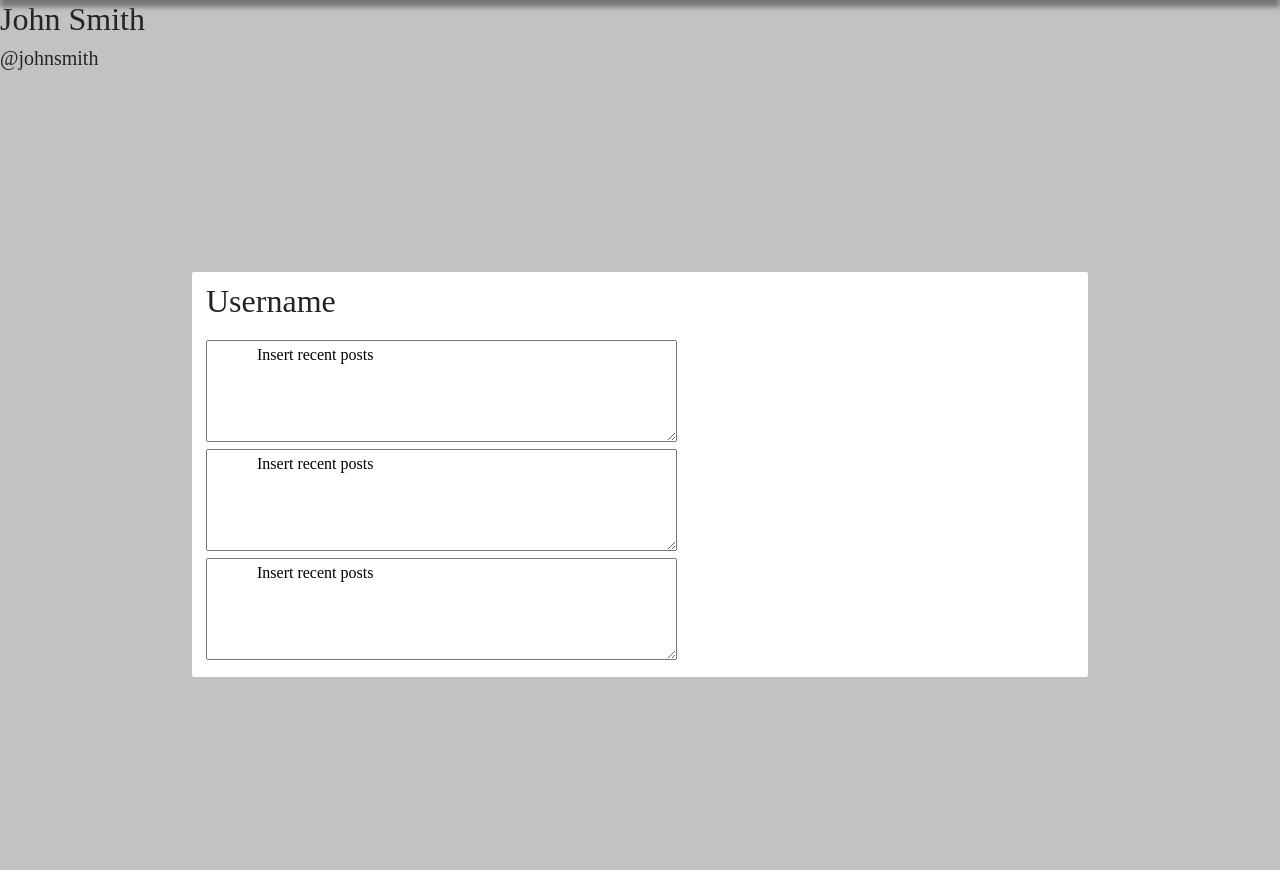
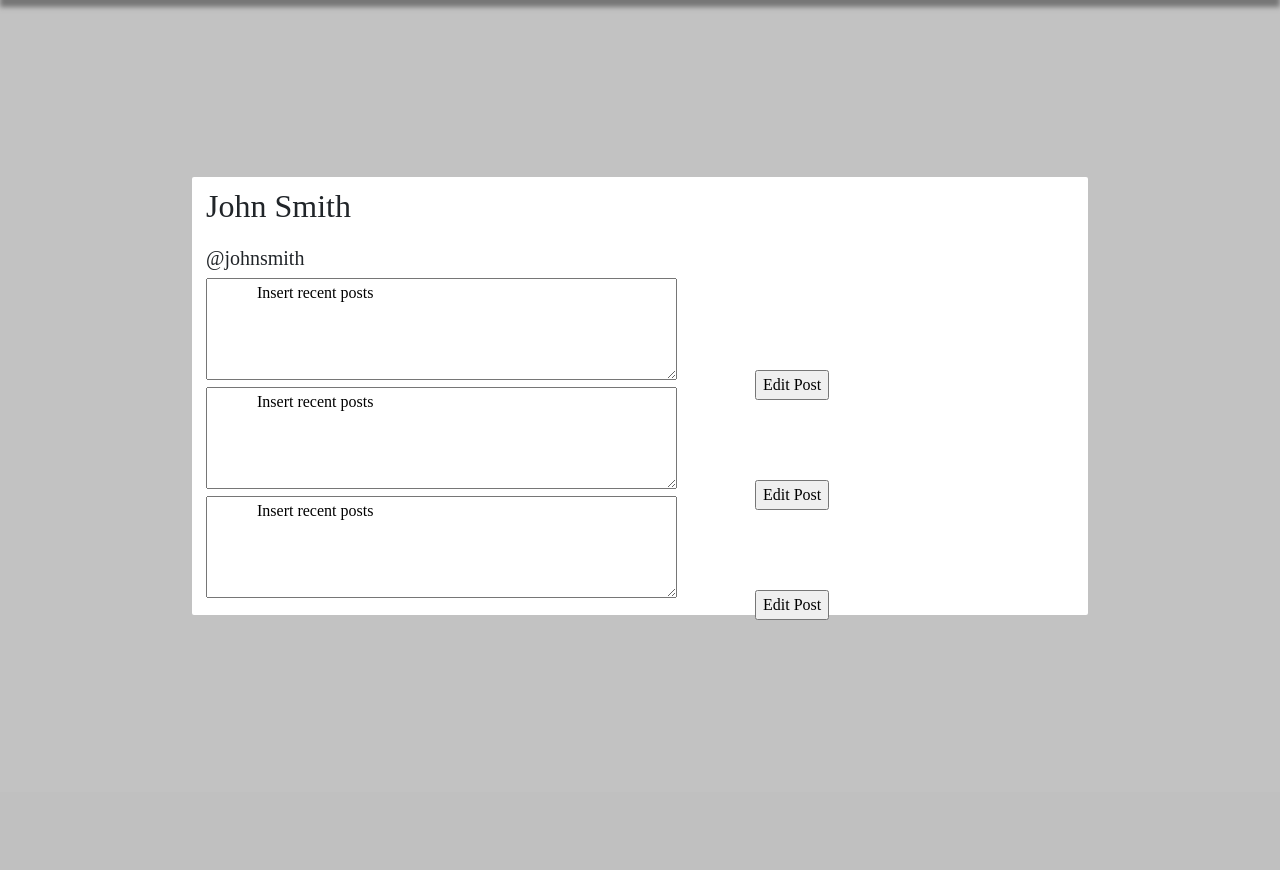
Before and after one commit to hassanchug/3155_Proj-Sociali, a Flask app: page /user_profile in a window 1280 px wide. Shown: the part 70-940 px from the top of the page. After the commit the page ends 690 px from the top, so only its background shows below. Run offline with Flask 2, Linux system fonts and the light colour scheme; some web fonts are replaced.

Commit message:
edits for html pages

```diff
--- a/templates/user_login.html
+++ b/templates/user_login.html
@@ -24,7 +24,7 @@
         <form>
             <input class="input-boxes" size="30px" type="text" id="username" name="username" placeholder="Username"><br>
             <input class="input-boxes" size="30px" type="password" id="password" name="password" placeholder="Password"><br>
-            <button type="submit" class="button" style="margin-left: 95px;">Log In</button>
+            <button href="/post_feed" type="submit" class="button" style="margin-left: 95px;">Log In</button>
         </form>
         <h1 style="margin-top: 20px; font-size: 18px; margin-left: 55px;">
             New to Socaili?
--- a/templates/user_profile.html
+++ b/templates/user_profile.html
@@ -39,20 +39,29 @@
 </header>
 
 <body class="website-font" style="background-color: #c2c2c2;">
-    <h2>John Smith</h2>
-    <h5>@johnsmith</h5>
   <div class = "form-container">
     <form action="#" class="form-wrap" method="POST">
-        <h2>Username</h2>
+        <h2>John Smith</h2>
+        <h5>@johnsmith</h5>
         <textarea id="w3review" name="w3review" rows="4" cols="50">
             Insert recent posts
         </textarea>
+        <div id="container">
+            <div style= "position: absolute; bottom: 330px; left: 755px;">
+                <input type="button" value="Edit Post" style="float: right;">
+            </div>
         <textarea id="w3review" name="w3review" rows="4" cols="50">
             Insert recent posts
         </textarea>
+        <div style= "position: absolute; bottom: 220px; left: 755px;">
+            <input type="button" value="Edit Post" style="float: right;">
+        </div>
         <textarea id="w3review" name="w3review" rows="4" cols="50">
             Insert recent posts
         </textarea>
+        <div style= "position: absolute; bottom: 110px; left: 755px;">
+            <input type="button" value="Edit Post" style="float: right;">
+        </div>
         </div>
     </form>
 </div>
```
